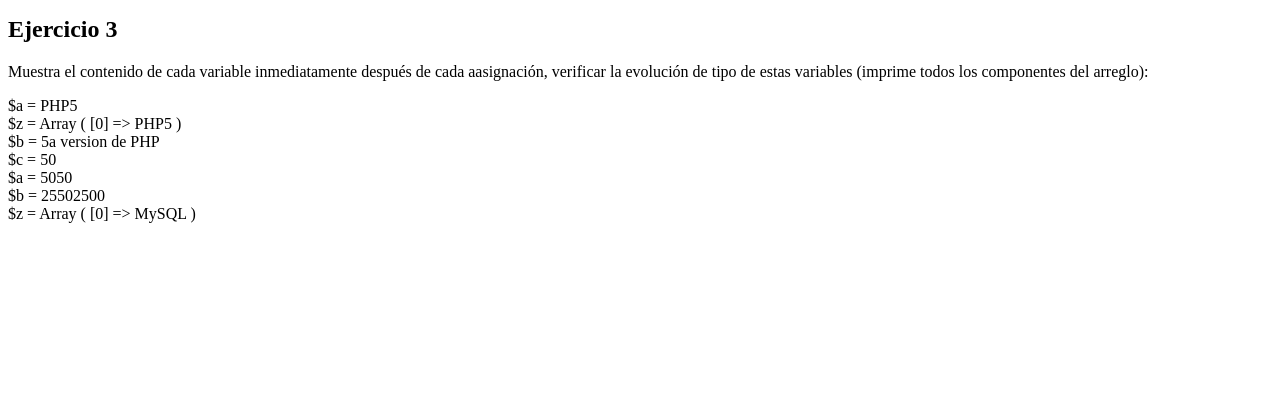
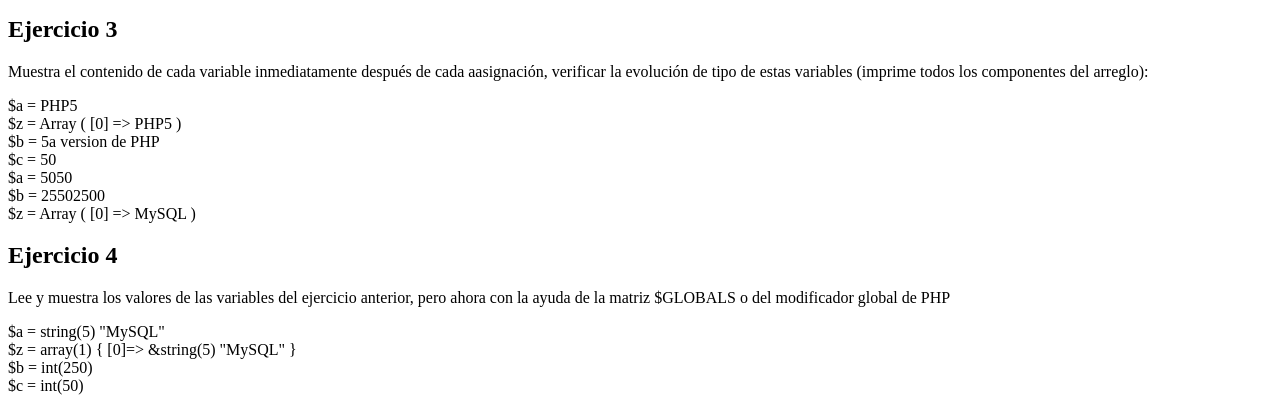
Before and after one commit to IsMaximoff/tecweb_2, a PHP site: page / in a window 1280 px wide. Shown: the part 665-1068 px from the top of the page. Before the commit the page ends 888 px from the top, so only its background shows below. Run offline with PHP 8.4, Linux system fonts and the light colour scheme.

Commit message:
Agregué solucioón al cuarto ejercicio

```diff
--- a/p04/index.php
+++ b/p04/index.php
@@ -87,6 +87,36 @@
         echo "\$z = ";
         print_r($z);
         echo "<br>";
+
+        /* ---------- ---------- ---------- ---------- ---------- ---------- ---------- ---------- ---------- ---------- ---------- */
+
+        echo "<h2>Ejercicio 4</h2>";
+        echo "<p>Lee y muestra los valores de las variables del ejercicio anterior, pero ahora con la ayuda de la matriz \$GLOBALS o del modificador global de PHP</p>";
+
+        unset($a, $b, $c, $z);
+        $a = "PHP5";
+        $z[] = &$a;
+        $b = "5a version de PHP";
+        @$c = $b * 10;
+        $a .= $b;
+        @$b *= $c;
+        $z[0] = "MySQL";
+
+        echo "\$a = ";
+        var_dump($GLOBALS['a']);
+        echo "<br>";
+
+        echo "\$z = ";
+        var_dump($GLOBALS['z']);
+        echo "<br>";
+
+        echo "\$b = ";
+        var_dump($GLOBALS['b']);
+        echo "<br>";
+
+        echo "\$c = ";
+        var_dump($GLOBALS['c']);
+        echo "<br>";
     ?>
 </body>
 </html>
```
